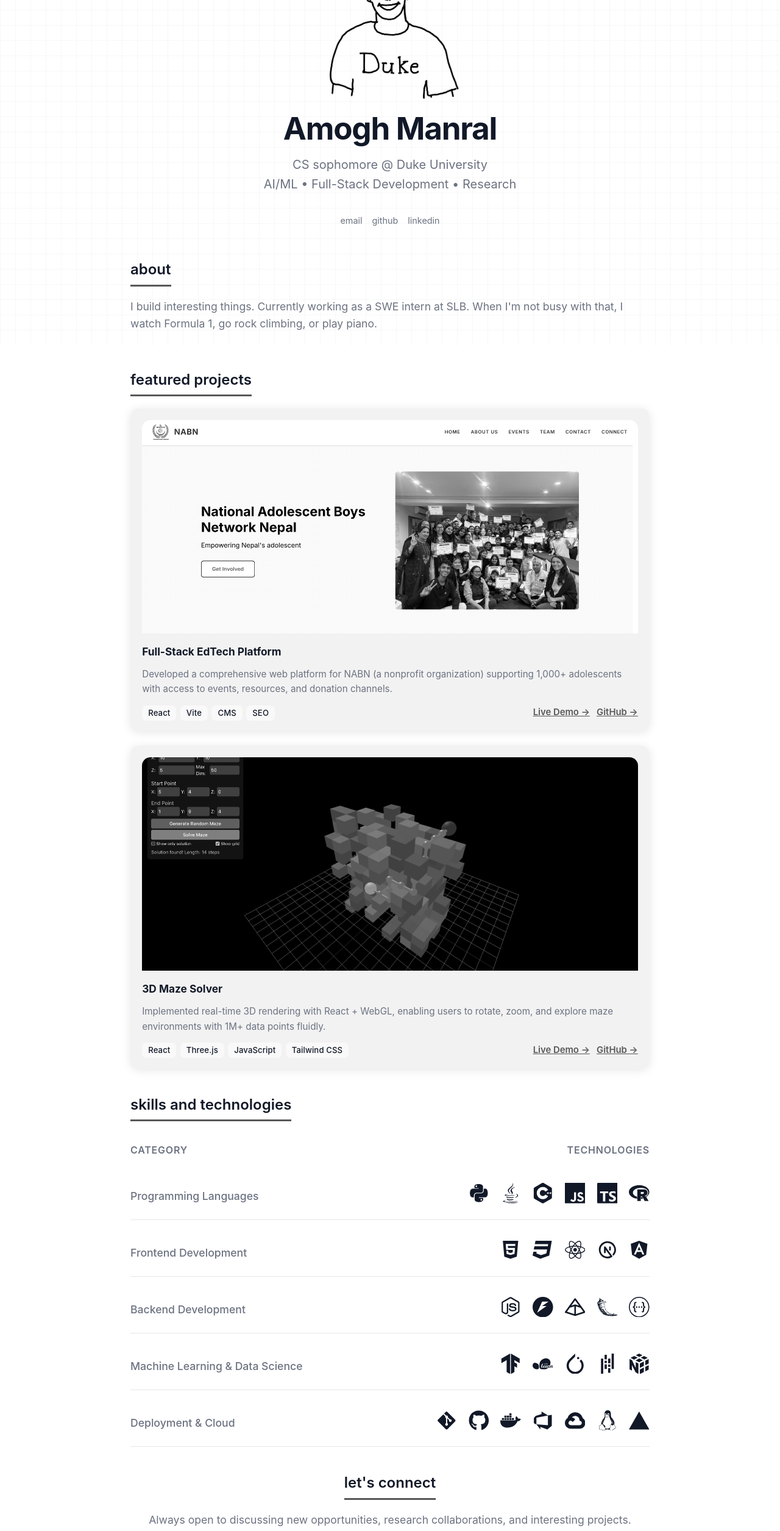
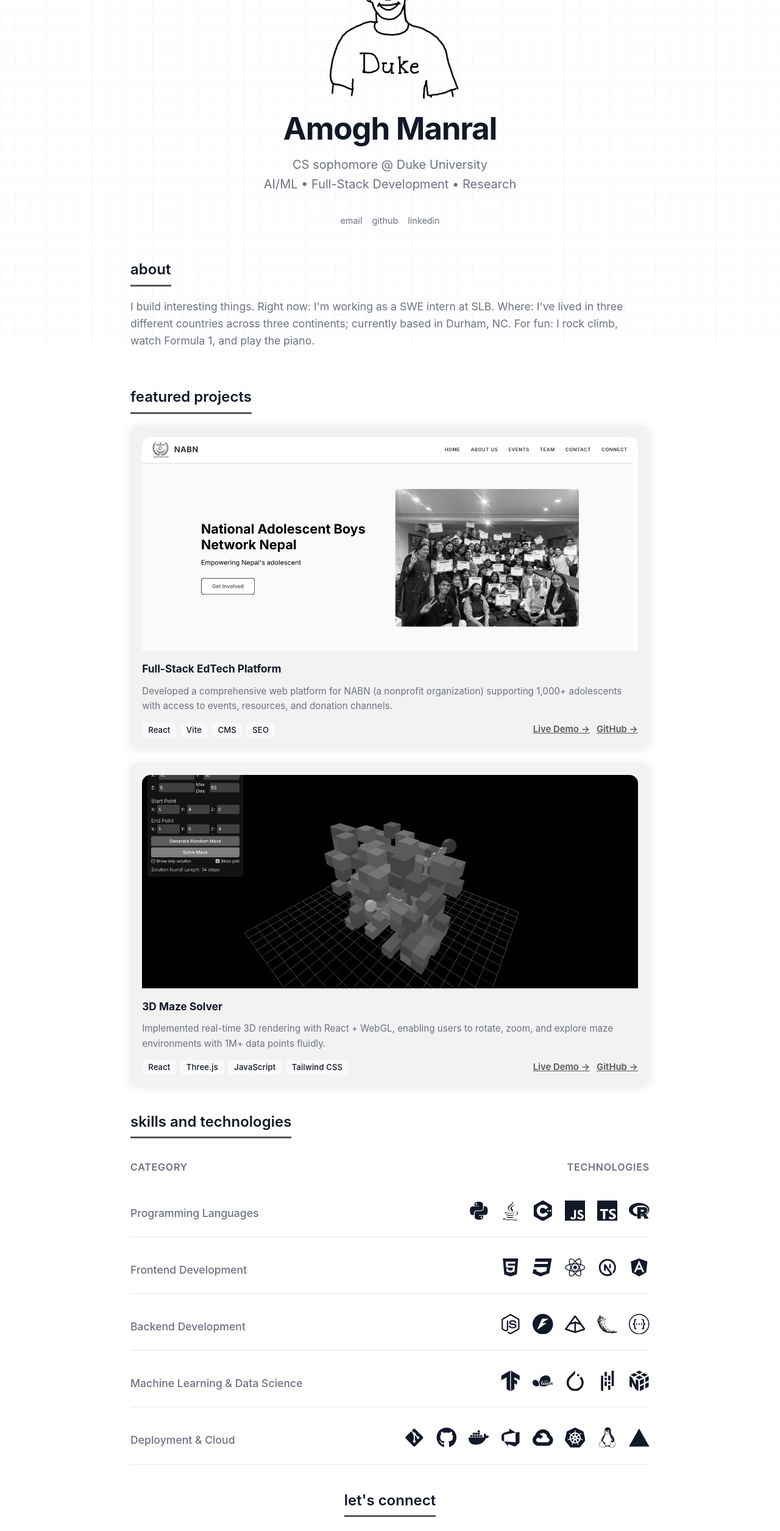
Before and after one commit to amoghmanral/amoghmanral.github.io, a Next.js app: page / in a window 1280 px wide. Shown: the part 234-2745 px from the top of the page at 61% size. Built offline with nearby package versions, Linux system fonts and the light colour scheme.

Commit message:
updated skills and about me description

```diff
--- a/src/components/About.js
+++ b/src/components/About.js
@@ -7,8 +7,10 @@ export default function About() {
                 <div className="section-header">
                     <h2 className="section-title">about</h2>
                     <p className="section-subtitle">
-                        I build interesting things. Currently working as a SWE intern at SLB. When I'm not busy with that, I watch Formula 1, go rock climbing, or play piano.
-
+                    I build interesting things.
+                    Right now: I'm working as a SWE intern at SLB.
+                    Where: I've lived in three different countries across three continents; currently based in Durham, NC.
+                    For fun: I rock climb, watch Formula 1, and play the piano.
                     </p>
                 </div>
                 <div className={styles.aboutText}>
--- a/src/components/Skills.js
+++ b/src/components/Skills.js
@@ -1,6 +1,6 @@
 import styles from './Skills.module.css';
 import { FaPython, FaAngular, FaReact, FaJava, FaNodeJs, FaDocker, FaGithub, FaGitAlt, FaLinux, FaHtml5, FaCss3} from 'react-icons/fa';
-import { SiJavascript, SiTypescript, SiCplusplus, SiR, SiVercel, SiFastapi, SiPydantic, SiGooglecloud, SiFlask, SiSwagger, SiTensorflow, SiScikitlearn, SiPytorch, SiPandas, SiNumpy} from 'react-icons/si';
+import { SiJavascript, SiTypescript, SiCplusplus, SiR, SiVercel, SiFastapi, SiPydantic, SiGooglecloud, SiKubernetes, SiFlask, SiSwagger, SiTensorflow, SiScikitlearn, SiPytorch, SiPandas, SiNumpy} from 'react-icons/si';
 import { TbBrandCpp, TbBrandNextjs } from "react-icons/tb";
 import { VscAzureDevops } from "react-icons/vsc";
 
@@ -55,6 +55,7 @@ const techCategories = [
             { icon: <FaDocker />, name: 'Docker' },
             { icon: <VscAzureDevops />, name: 'Azure DevOps' },
             { icon: <SiGooglecloud />, name: 'Google Cloud' },
+            { icon: <SiKubernetes />, name: 'Kubernetes' },
             { icon: <FaLinux />, name: 'Linux' },
             { icon: <SiVercel />, name: 'Vercel' },
         ]
```
